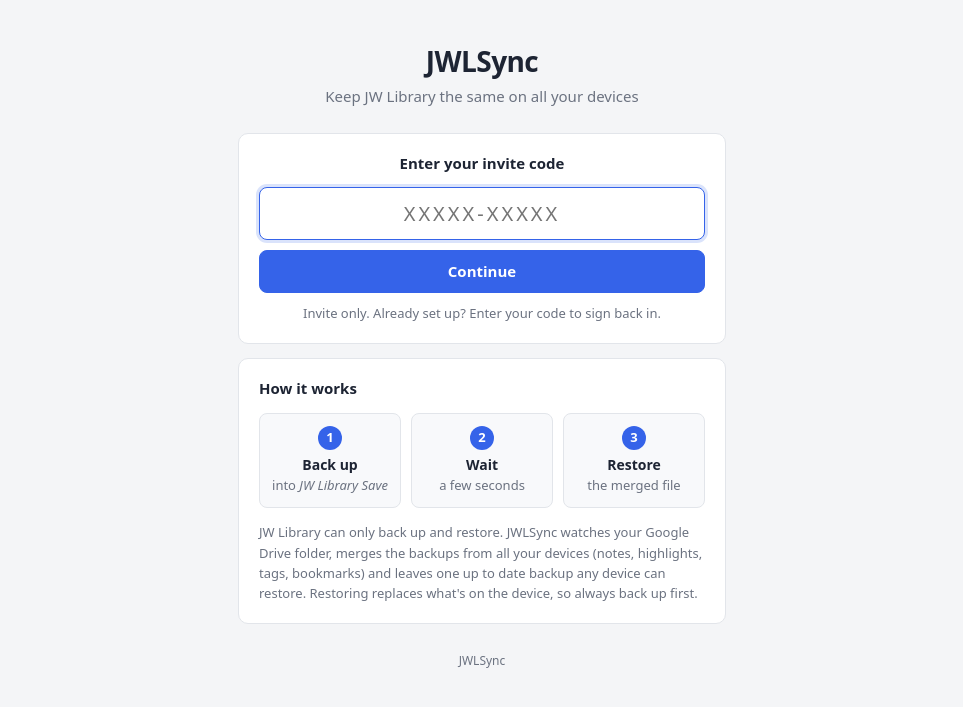
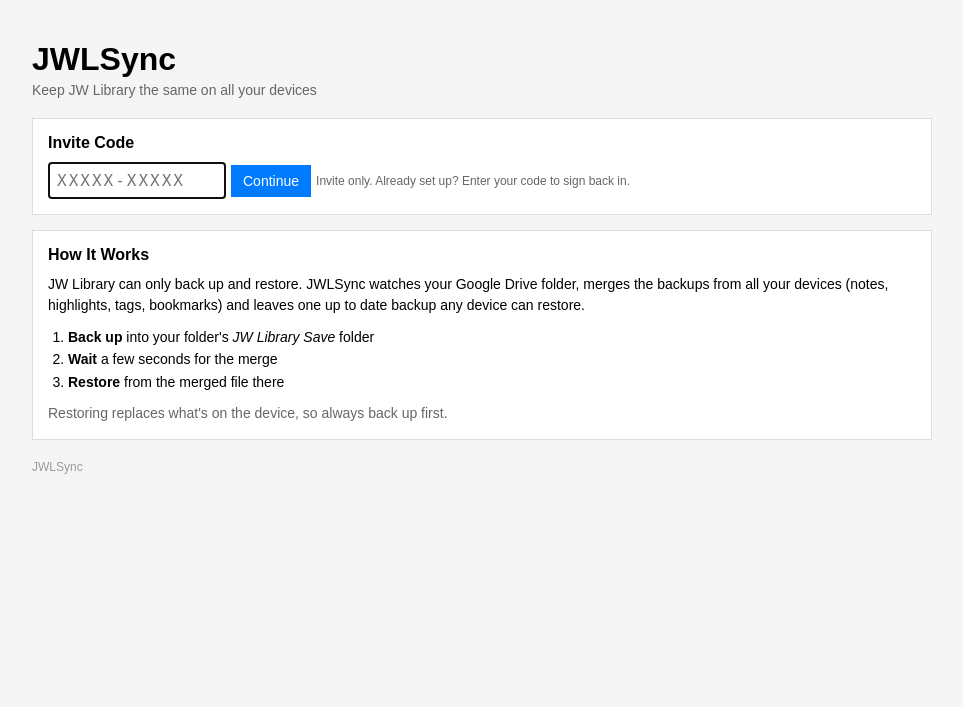
Before and after one commit to olliez-mods/JWLSync, a Flask app: page / in a window 1280 px wide. Shown: the top 707 px of the page, without its empty margins (158-1121 px from the left). Run offline with Flask 3, Linux system fonts and the light colour scheme.

Commit message:
UPGRADES

```diff
--- a/static/style.css
+++ b/static/style.css
@@ -1,362 +1,211 @@
-:root {
-    --bg: #f4f5f7;
-    --card: #ffffff;
-    --inset: #f8f9fb;
-    --border: #e2e5ea;
-    --text: #1d2433;
-    --muted: #6b7280;
-    --accent: #3563e9;
-    --green: #166534;
-    --green-bg: #e8f6ed;
-    --green-border: #b7e2c4;
-    --amber: #92400e;
-    --amber-bg: #fdf4e3;
-    --amber-border: #f2d9a6;
-    --red: #b42318;
-    --red-bg: #fdeceb;
-    --red-border: #f5c2bd;
+/* Same look as the OHOL Email Tools page */
+body {
+    font-family: Arial, sans-serif;
+    background: #f5f5f5;
+    color: #000;
+    max-width: 900px;
+    margin: 0 auto;
+    padding: 20px;
+}
+h1 {
+    font-size: 32px;
+    margin: 21px 0 4px;
+}
+.subtitle {
+    color: #666;
+    font-size: 14px;
+    margin: 0 0 20px;
+}
+a {
+    color: #007bff;
+}
+footer {
+    color: #999;
+    font-size: 12px;
+    margin-top: 20px;
 }
 
-* {
-    box-sizing: border-box;
+.section {
+    background: #fff;
+    border: 1px solid #ddd;
+    padding: 15px;
+    margin-bottom: 15px;
 }
-body {
-    margin: 0;
-    font-family: system-ui, -apple-system, "Segoe UI", Roboto, sans-serif;
-    font-size: 15px;
-    line-height: 1.55;
-    background: var(--bg);
-    color: var(--text);
-}
-main {
-    max-width: 520px;
-    margin: 0 auto;
-    padding: 40px 16px 32px;
-}
-main.wide {
-    max-width: 980px;
-}
-a {
-    color: var(--accent);
-}
-
-/* Page header */
-header {
-    text-align: center;
-    margin-bottom: 24px;
-}
-header h1 {
-    margin: 0;
-    font-size: 28px;
-    font-weight: 700;
-    letter-spacing: -0.02em;
-}
-header p {
-    margin: 2px 0 0;
-    color: var(--muted);
-}
-footer {
-    text-align: center;
-    color: var(--muted);
-    font-size: 12px;
-    margin-top: 28px;
-}
-
-/* Sections: white box, bold title, content */
-.section {
-    background: var(--card);
-    border: 1px solid var(--border);
-    border-radius: 10px;
-    padding: 18px 20px 20px;
-    margin-bottom: 14px;
-}
-.section > h2 {
-    margin: 0 0 12px;
-    font-size: 15px;
-    font-weight: 700;
+.section-title {
+    font-weight: bold;
+    margin-bottom: 10px;
 }
 .section-head {
     display: flex;
+    justify-content: space-between;
     align-items: center;
-    justify-content: space-between;
-    margin-bottom: 12px;
+    margin-bottom: 10px;
 }
-.section-head h2 {
-    margin: 0;
-    font-size: 15px;
-    font-weight: 700;
+.section-head .section-title {
+    margin-bottom: 0;
+}
+.section p {
+    margin: 0 0 10px;
+    font-size: 14px;
+    line-height: 1.5;
 }
 .section > :last-child {
     margin-bottom: 0;
 }
-.center {
-    text-align: center;
+
+input {
+    padding: 8px;
+    border: 1px solid #ccc;
+    font-size: 14px;
+    font-family: Arial, sans-serif;
 }
-
-/* Inputs and buttons */
-form.stack {
-    display: flex;
-    flex-direction: column;
-    gap: 10px;
+input.code {
+    font-family: monospace;
+    font-size: 16px;
+    letter-spacing: 2px;
+    text-transform: uppercase;
+    width: 160px;
 }
-form.inline {
-    display: flex;
-    gap: 8px;
-}
-form.inline input {
+input.wide {
     flex: 1;
     min-width: 0;
 }
-input {
-    width: 100%;
-    padding: 10px 12px;
-    font: inherit;
-    color: var(--text);
-    background: var(--card);
-    border: 1px solid #cfd4dc;
-    border-radius: 8px;
-    outline: none;
-}
-input:focus {
-    border-color: var(--accent);
-    box-shadow: 0 0 0 3px rgba(53, 99, 233, 0.18);
-}
-input.code {
-    text-align: center;
-    font-size: 20px;
-    font-weight: 600;
-    letter-spacing: 0.15em;
-    text-transform: uppercase;
-}
-input.code::placeholder {
-    font-weight: 400;
-}
 button, a.button {
     display: inline-block;
-    padding: 9px 18px;
-    font: inherit;
-    font-weight: 600;
-    text-align: center;
+    background: #007bff;
+    color: #fff;
+    border: none;
+    padding: 8px 12px;
+    font-size: 14px;
+    font-family: Arial, sans-serif;
     text-decoration: none;
-    color: #fff;
-    background: var(--accent);
-    border: 1px solid var(--accent);
-    border-radius: 8px;
     cursor: pointer;
 }
 button:hover, a.button:hover {
-    filter: brightness(0.93);
+    background: #0069d9;
 }
-button:focus-visible, a.button:focus-visible {
-    outline: 2px solid var(--accent);
-    outline-offset: 2px;
+button.danger {
+    background: #dc3545;
+}
+button.danger:hover {
+    background: #c82333;
 }
 button.secondary {
-    color: var(--text);
-    background: var(--card);
-    border-color: #cfd4dc;
+    background: #6c757d;
 }
 button.secondary:hover {
-    filter: none;
-    background: var(--inset);
-}
-button.danger {
-    color: #fff;
-    background: #dc3545;
-    border-color: #dc3545;
+    background: #5a6268;
 }
 button.small {
-    padding: 4px 10px;
-    font-size: 13px;
-    font-weight: 500;
+    padding: 5px 10px;
+    font-size: 12px;
 }
-.full {
-    width: 100%;
-}
-.actions {
+.row {
     display: flex;
-    justify-content: center;
-    gap: 8px;
+    gap: 5px;
+    align-items: center;
     flex-wrap: wrap;
 }
-
-/* Text */
-.muted {
-    color: var(--muted);
-    font-size: 13px;
-}
 .hint {
-    margin: 10px 0 0;
-    text-align: center;
-    color: var(--muted);
-    font-size: 13px;
-}
-.error {
-    margin: 0 0 12px;
-    padding: 10px 12px;
-    color: var(--red);
-    background: var(--red-bg);
-    border: 1px solid var(--red-border);
-    border-radius: 8px;
-    font-size: 14px;
+    color: #666;
+    font-size: 12px;
 }
 
-/* Status banner (like "Server is online") */
-.banner {
-    padding: 12px 14px;
-    border-radius: 8px;
-    border: 1px solid var(--border);
-    background: var(--inset);
-    margin-bottom: 14px;
+/* Status boxes, like "Server is online" */
+.status-display {
+    padding: 10px;
+    margin-bottom: 10px;
+    border: 1px solid;
 }
-.banner b {
-    display: block;
-    font-size: 15px;
+.status-display .detail {
+    font-size: 13px;
+    margin-top: 3px;
 }
-.banner span {
+.status-display.good { background: #d4edda; border-color: #c3e6cb; color: #155724; }
+.status-display.warn { background: #fff3cd; border-color: #ffeeba; color: #856404; }
+.status-display.bad { background: #f8d7da; border-color: #f5c6cb; color: #721c24; }
+.status-display .code {
+    font-family: monospace;
+    font-size: 18px;
+    font-weight: bold;
+    letter-spacing: 2px;
+}
+
+/* Lists, like "Lookup History" */
+.list {
+    background: #f9f9f9;
+    border: 1px solid #ddd;
+    padding: 10px;
+    font-family: monospace;
     font-size: 13px;
-    opacity: 0.85;
-}
-.banner.active { color: var(--green); background: var(--green-bg); border-color: var(--green-border); }
-.banner.paused { color: var(--amber); background: var(--amber-bg); border-color: var(--amber-border); }
-.banner.stopped { color: var(--red); background: var(--red-bg); border-color: var(--red-border); }
-
-/* Inset list box (like "Lookup History") */
-.inset {
-    background: var(--inset);
-    border: 1px solid var(--border);
-    border-radius: 8px;
-    max-height: 340px;
+    max-height: 300px;
     overflow-y: auto;
 }
-.inset .item {
-    padding: 10px 12px;
-    border-bottom: 1px solid var(--border);
+.list .item {
+    padding: 5px 0;
+    font-size: 12px;
+    border-bottom: 1px solid #eee;
 }
-.inset .item:last-child {
+.list .item:last-child {
     border-bottom: 0;
 }
-.inset .item-head {
+.list .item-head {
     display: flex;
     justify-content: space-between;
     gap: 10px;
-    font-size: 14px;
 }
-.inset .item-sub {
-    margin-top: 2px;
-    font-size: 13px;
-    color: var(--muted);
+.list .time, .list .sub {
+    color: #999;
 }
-.inset .empty {
-    padding: 18px 12px;
-    text-align: center;
-    color: var(--muted);
-    font-size: 13px;
+.list .empty {
+    color: #999;
+    font-size: 12px;
 }
 
-/* How it works: three steps */
-.steps3 {
-    display: grid;
-    grid-template-columns: repeat(3, 1fr);
-    gap: 10px;
-    margin: 4px 0 14px;
-    text-align: center;
-}
-.steps3 div {
-    padding: 12px 6px;
-    background: var(--inset);
-    border: 1px solid var(--border);
-    border-radius: 8px;
-    font-size: 13px;
-    color: var(--muted);
-}
-.steps3 .num {
-    display: inline-flex;
-    align-items: center;
-    justify-content: center;
-    width: 24px;
-    height: 24px;
-    margin-bottom: 4px;
-    border-radius: 50%;
-    background: var(--accent);
-    color: #fff;
-    font-size: 13px;
-    font-weight: 700;
-}
-.steps3 b {
-    display: block;
-    color: var(--text);
+ol {
+    margin: 0 0 10px;
+    padding-left: 20px;
     font-size: 14px;
-}
-ol.setup {
-    margin: 0 0 14px;
-    padding-left: 20px;
-    color: var(--muted);
-    font-size: 14px;
+    line-height: 1.6;
 }
 
-/* Status tags in the admin table */
-.tag {
-    display: inline-block;
-    padding: 1px 8px;
-    border-radius: 6px;
-    font-size: 12px;
-    font-weight: 600;
-    border: 1px solid var(--border);
-    background: var(--inset);
-    color: var(--muted);
-}
-.tag.active { color: var(--green); background: var(--green-bg); border-color: var(--green-border); }
-.tag.paused { color: var(--amber); background: var(--amber-bg); border-color: var(--amber-border); }
-.tag.stopped, .tag.revoked { color: var(--red); background: var(--red-bg); border-color: var(--red-border); }
-
-.code-box {
-    margin: 0 0 14px;
-    padding: 12px;
-    font-size: 24px;
-    font-weight: 700;
-    letter-spacing: 0.15em;
-    text-align: center;
-    color: var(--green);
-    background: var(--green-bg);
-    border: 1px solid var(--green-border);
-    border-radius: 8px;
-}
-.inset.table {
+/* Admin table */
+.list.table {
     max-height: none;
     overflow-x: auto;
+    padding: 0;
 }
 table {
     width: 100%;
     border-collapse: collapse;
-    font-size: 14px;
+    font-size: 12px;
 }
 th {
-    font-size: 12px;
-    font-weight: 600;
-    color: var(--muted);
-    background: var(--card);
+    text-align: left;
+    background: #fff;
+    font-family: Arial, sans-serif;
+    font-weight: bold;
 }
 th, td {
+    padding: 8px 10px;
+    border-bottom: 1px solid #eee;
     text-align: left;
-    padding: 10px 12px;
-    border-bottom: 1px solid var(--border);
     vertical-align: middle;
 }
 tr:last-child td {
     border-bottom: 0;
 }
-td code {
-    font-size: 13px;
-}
 td form {
     display: flex;
-    gap: 6px;
+    gap: 5px;
     flex-wrap: wrap;
 }
-td .err {
+.tag { font-weight: bold; }
+.tag.active { color: #155724; }
+.tag.paused { color: #856404; }
+.tag.stopped, .tag.revoked { color: #721c24; }
+.tag.none { color: #999; }
+.err {
     display: block;
-    margin-top: 4px;
-    font-size: 12px;
-    color: var(--red);
+    color: #721c24;
 }
--- a/templates/base.html
+++ b/templates/base.html
@@ -7,13 +7,9 @@
     <link rel="stylesheet" href="{{ url_for('static', filename='style.css', v=css_version) }}">
 </head>
 <body>
-    <main class="{% block main_class %}{% endblock %}">
-        <header>
-            <h1>JWLSync</h1>
-            {% block subheading %}{% endblock %}
-        </header>
-        {% block content %}{% endblock %}
-        <footer>JWLSync</footer>
-    </main>
+    <h1>JWLSync</h1>
+    <p class="subtitle">{% block subheading %}Keep JW Library the same on all your devices{% endblock %}</p>
+    {% block content %}{% endblock %}
+    <footer>JWLSync</footer>
 </body>
 </html>
--- a/templates/index.html
+++ b/templates/index.html
@@ -1,47 +1,46 @@
 {% extends "base.html" %}
-{% block subheading %}<p>Keep JW Library the same on all your devices</p>{% endblock %}
 {% block content %}
 {% if folder %}
-<div class="section center">
-    <h2>You're signed in</h2>
-    <a class="button full" href="{{ url_for('me') }}">Go to your folder</a>
+<div class="section">
+    <div class="section-title">Signed In</div>
+    <a class="button" href="{{ url_for('me') }}">Go to your folder</a>
 </div>
 {% elif invite %}
 <div class="section">
-    <h2>Set up your folder</h2>
-    {% if error %}<p class="error">{{ error }}</p>{% endif %}
-    <ol class="setup">
+    <div class="section-title">Set Up Your Folder</div>
+    {% if error %}<div class="status-display bad">{{ error }}</div>{% endif %}
+    <ol>
         <li>Create a folder in Google Drive</li>
         <li>Share it: <i>General access → Anyone with the link → Editor</i></li>
         <li>Copy the link and paste it here</li>
     </ol>
-    <form class="stack" method="post" action="{{ url_for('add_folder') }}">
-        <input name="link" value="{{ link or '' }}" placeholder="https://drive.google.com/drive/folders/..." aria-label="Drive folder link" required autofocus>
-        <button>Start syncing</button>
+    <form class="row" method="post" action="{{ url_for('add_folder') }}">
+        <input class="wide" name="link" value="{{ link or '' }}" placeholder="https://drive.google.com/drive/folders/..." aria-label="Drive folder link" required autofocus>
+        <button>Start Syncing</button>
     </form>
 </div>
 {% else %}
 <div class="section">
-    <h2 class="center">Enter your invite code</h2>
-    {% if error %}<p class="error">{{ error }}</p>{% endif %}
-    <form class="stack" method="post" action="{{ url_for('enter_code') }}">
+    <div class="section-title">Invite Code</div>
+    {% if error %}<div class="status-display bad">{{ error }}</div>{% endif %}
+    <form class="row" method="post" action="{{ url_for('enter_code') }}">
         <input class="code" name="code" placeholder="XXXXX-XXXXX" maxlength="11" autocomplete="off" aria-label="Invite code" required autofocus>
         <button>Continue</button>
+        <span class="hint">Invite only. Already set up? Enter your code to sign back in.</span>
     </form>
-    <p class="hint">Invite only. Already set up? Enter your code to sign back in.</p>
 </div>
 {% endif %}
 
 <div class="section">
-    <h2>How it works</h2>
-    <div class="steps3">
-        <div><span class="num">1</span><b>Back up</b>into <i>JW Library Save</i></div>
-        <div><span class="num">2</span><b>Wait</b>a few seconds</div>
-        <div><span class="num">3</span><b>Restore</b>the merged file</div>
-    </div>
-    <p class="muted">JW Library can only back up and restore. JWLSync watches your Google Drive folder,
-    merges the backups from all your devices (notes, highlights, tags, bookmarks) and leaves one up
-    to date backup any device can restore. Restoring replaces what's on the device, so always back
-    up first.</p>
+    <div class="section-title">How It Works</div>
+    <p>JW Library can only back up and restore. JWLSync watches your Google Drive folder, merges the
+    backups from all your devices (notes, highlights, tags, bookmarks) and leaves one up to date
+    backup any device can restore.</p>
+    <ol>
+        <li><b>Back up</b> into your folder's <i>JW Library Save</i> folder</li>
+        <li><b>Wait</b> a few seconds for the merge</li>
+        <li><b>Restore</b> from the merged file there</li>
+    </ol>
+    <p class="hint">Restoring replaces what's on the device, so always back up first.</p>
 </div>
 {% endblock %}
```
Also changed, not shown: templates/admin.html (+21 -23 lines), templates/admin_login.html (+5 -5 lines), templates/me.html (+19 -19 lines).
